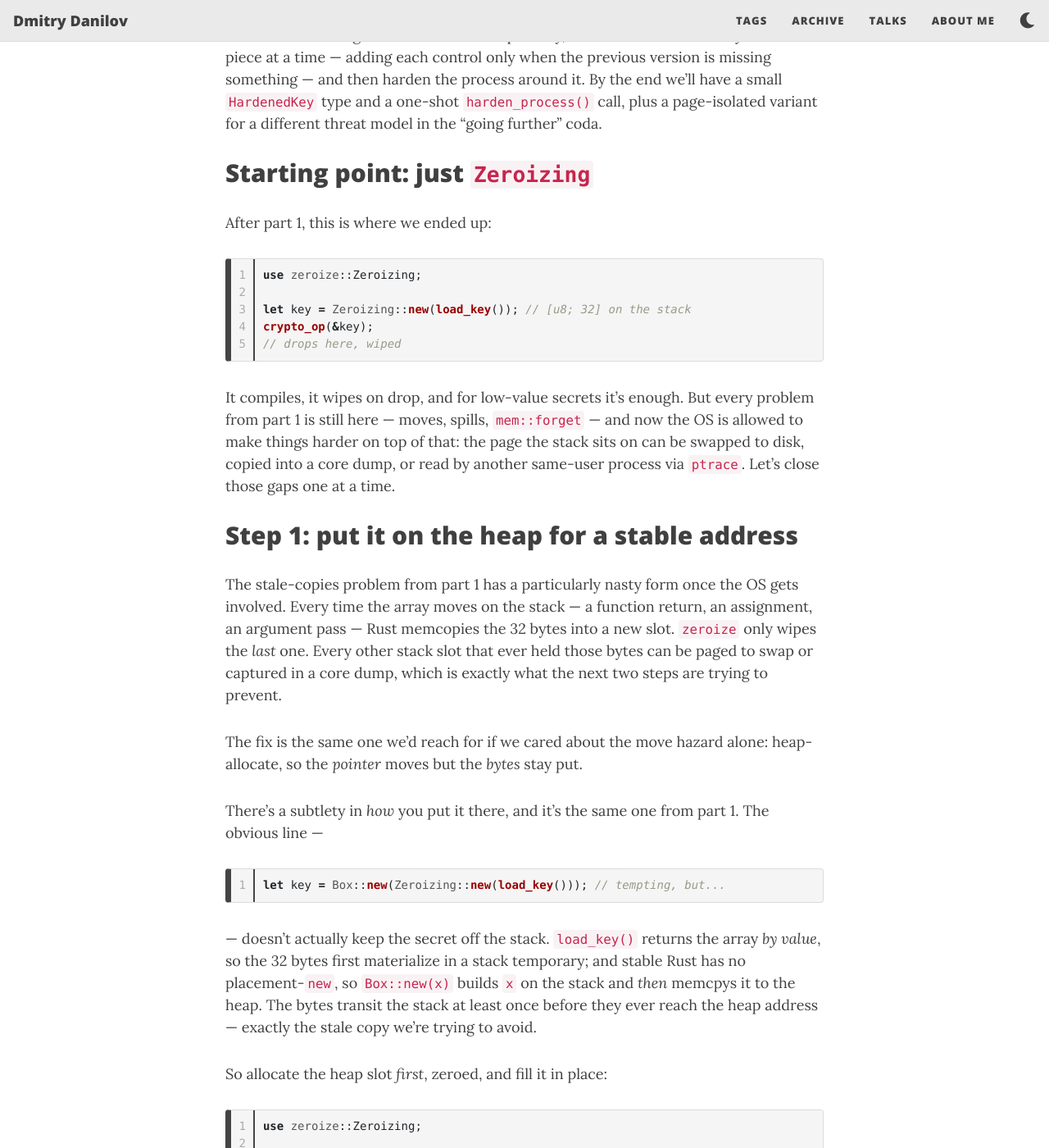
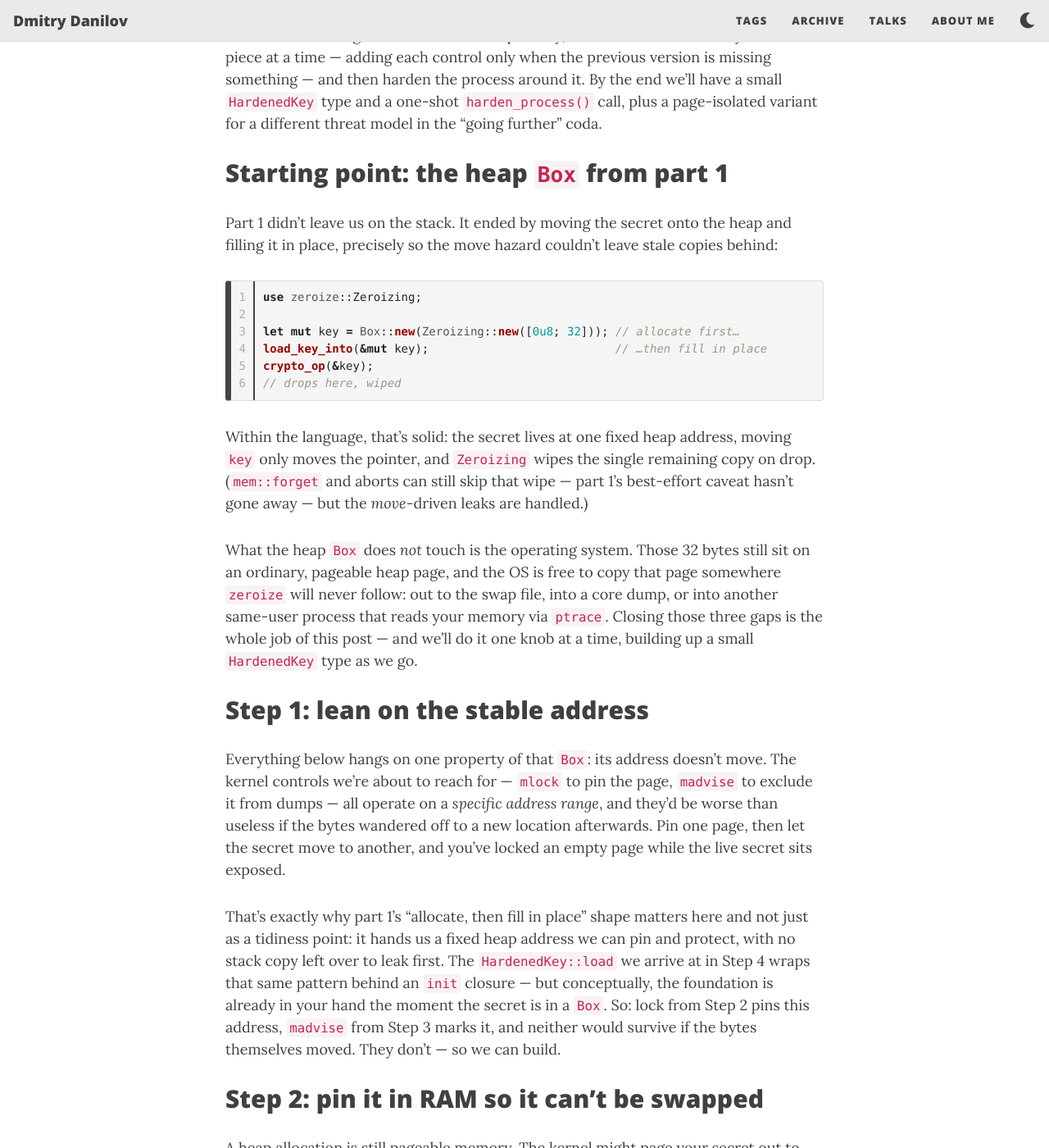
Before and after one commit to f-squirrel/f-squirrel.github.io, a Jekyll site: the page built from _posts/2026-06-25-zeroize-os-hardening.md, in a window 1280 px wide and 1400 px high, scrolled down 691 px. Shown: the whole window at 82% size. Built offline with Jekyll 4.4.1, drawn with Linux system fonts in a browser that asks for light colours; nearby versions of some CDN libraries; some of the changed text lies outside the part shown.

Commit message:
post: move the heap-allocation fix into part 1 where it belongs
The "put the secret on the heap so the pointer moves but the bytes stay
put" fix is a pure language-level move mitigation — which is part 1's
declared scope ("just Rust and the compiler"). Part 1 only alluded to it
twice without ever showing it, while part 2 spent its whole Step 1
re-deriving it under an OS banner.

Part 1: add a "The fix: put the bytes on the heap" subsection as the
direct payoff to the move/stale-copy demo — shows the `Box`, then the
fill-in-place subtlety (allocate zeroed first, then `load_key_into`) to
avoid the construction-time stack copy. Note `SecretBox::init_with_mut`
as secrecy's in-place initializer so the `secrecy` example doesn't read
as ignoring that caveat.

Part 2: take the heap `Box` from part 1 as the starting point (it ended
on the heap, not the stack), and collapse Step 1 to a back-reference
that reframes the now-established stable address as the load-bearing
property the OS controls (mlock/madvise) hang on — no re-derivation.
Keep the "Step 1" heading so downstream references stay valid; make the
two "Box from Step 1" mentions step-agnostic since the Box is now built
in the starting-point block.

Claude-Session: https://claude.ai/code/session_01Aei3xPTKzk7xjRgxwwx5Js

````diff
--- a/_posts/2026-06-22-zeroize.md
+++ b/_posts/2026-06-22-zeroize.md
@@ -132,7 +132,32 @@ Found 4 occurrence(s) of the 32-byte DEADBEEF pattern
 
 And `Copy` types make it trickier still: there's no move-tracking at all, so every use just duplicates the bytes somewhere you can't name. That's the real reason **a secret type should never be `Copy`** — and why `Zeroizing` and `secrecy::SecretBox` deliberately aren't.
 
-In practice, minimize how often the value moves: keep the secret behind a reference, or in a heap-allocated wrapper like `SecretBox` where the pointer moves but the secret bytes stay put.
+### The fix: put the bytes on the heap
+
+The demo above leaks because every by-value hop copies the 32 bytes into a *new stack slot*, and `zeroize` only ever reaches the last one. So the fix is to stop moving the bytes. Move a *pointer* instead:
+
+```rust
+use zeroize::Zeroizing;
+
+let key = Box::new(Zeroizing::new([0u8; 32]));
+```
+
+Now the secret lives at one fixed heap address. Passing `key` to a function, returning it, or tucking it into a struct moves the `Box` — eight bytes of pointer — while the 32 secret bytes stay exactly where they were allocated. There's only ever *one* copy to wipe, and `Zeroizing` wipes it on drop. The whole class of "fossil on the stack" copies from the demo simply can't form, because nothing copies the bytes around anymore.
+
+There's one subtlety, and it's the same stale-copy reasoning one more time. The *obvious* way to fill that `Box` —
+
+```rust
+let key = Box::new(Zeroizing::new(load_key())); // tempting, but…
+```
+
+— doesn't actually keep the secret off the stack. `load_key()` returns the array *by value*, so the bytes first materialize in a stack temporary; and stable Rust has no placement-`new`, so `Box::new(x)` builds `x` on the stack and *then* copies it into the heap. You've just reintroduced exactly the by-value hop the demo punished. To squeeze out that last copy, allocate the heap slot *first* — zeroed, which is harmless on the stack — and fill it in place:
+
+```rust
+let mut key = Box::new(Zeroizing::new([0u8; 32])); // zeros transit the stack — no secret does
+load_key_into(&mut key);                           // the secret is written straight to the heap
+```
+
+This "allocate, then fill in place" shape is the one to reach for whenever the secret must never touch the stack. (It also gives the secret a *stable address* — a property that does nothing for us yet, but becomes the foundation for the OS-level controls in the next post, where the kernel needs a fixed address to pin and protect.)
 
 ## A friendly upgrade: `secrecy`
 
@@ -146,7 +171,7 @@ crypto_op(key.expose_secret());
 println!("{:?}", key);  // SecretBox<[u8; 32]>([REDACTED]) — not your key
 ```
 
-You can only reach the value through `expose_secret()`/`expose_secret_mut()` — so every access is easy to spot in code review — and it won't accidentally show up in `Debug` output or get `serde`-serialized. It's `forbid(unsafe_code)` and intentionally doesn't do `mlock`/`mprotect` — which, as we'll see next time, is a whole separate layer of the problem.
+You can only reach the value through `expose_secret()`/`expose_secret_mut()` — so every access is easy to spot in code review — and it won't accidentally show up in `Debug` output or get `serde`-serialized. (The `Box::new(load_key())` above has the same construct-on-the-stack caveat we just walked through; when that matters, `SecretBox::init_with_mut(|slot| load_key_into(slot))` fills the heap allocation in place instead.) It's `forbid(unsafe_code)` and intentionally doesn't do `mlock`/`mprotect` — which, as we'll see next time, is a whole separate layer of the problem.
 
 ## What no crate can quite reach
 
--- a/_posts/2026-06-25-zeroize-os-hardening.md
+++ b/_posts/2026-06-25-zeroize-os-hardening.md
@@ -17,44 +17,28 @@ There are really three things the OS can do with a secret sitting in your RAM, a
 
 Rather than touring the three controls separately, let's build a hardened key buffer one piece at a time — adding each control only when the previous version is missing something — and then harden the process around it. By the end we'll have a small `HardenedKey` type and a one-shot `harden_process()` call, plus a page-isolated variant for a different threat model in the "going further" coda.
 
-## Starting point: just `Zeroizing`
+## Starting point: the heap `Box` from part 1
 
-After part 1, this is where we ended up:
+Part 1 didn't leave us on the stack. It ended by moving the secret onto the heap and filling it in place, precisely so the move hazard couldn't leave stale copies behind:
 
 ```rust
 use zeroize::Zeroizing;
 
-let key = Zeroizing::new(load_key()); // [u8; 32] on the stack
+let mut key = Box::new(Zeroizing::new([0u8; 32])); // allocate first…
+load_key_into(&mut key);                           // …then fill in place
 crypto_op(&key);
 // drops here, wiped
 ```
 
-It compiles, it wipes on drop, and for low-value secrets it's enough. But every problem from part 1 is still here — moves, spills, `mem::forget` — and now the OS is allowed to make things harder on top of that: the page the stack sits on can be swapped to disk, copied into a core dump, or read by another same-user process via `ptrace`. Let's close those gaps one at a time.
+Within the language, that's solid: the secret lives at one fixed heap address, moving `key` only moves the pointer, and `Zeroizing` wipes the single remaining copy on drop. (`mem::forget` and aborts can still skip that wipe — part 1's best-effort caveat hasn't gone away — but the *move*-driven leaks are handled.)
 
-## Step 1: put it on the heap for a stable address
+What the heap `Box` does *not* touch is the operating system. Those 32 bytes still sit on an ordinary, pageable heap page, and the OS is free to copy that page somewhere `zeroize` will never follow: out to the swap file, into a core dump, or into another same-user process that reads your memory via `ptrace`. Closing those three gaps is the whole job of this post — and we'll do it one knob at a time, building up a small `HardenedKey` type as we go.
 
-The stale-copies problem from part 1 has a particularly nasty form once the OS gets involved. Every time the array moves on the stack — a function return, an assignment, an argument pass — Rust memcopies the 32 bytes into a new slot. `zeroize` only wipes the *last* one. Every other stack slot that ever held those bytes can be paged to swap or captured in a core dump, which is exactly what the next two steps are trying to prevent.
+## Step 1: lean on the stable address
 
-The fix is the same one we'd reach for if we cared about the move hazard alone: heap-allocate, so the *pointer* moves but the *bytes* stay put.
+Everything below hangs on one property of that `Box`: its address doesn't move. The kernel controls we're about to reach for — `mlock` to pin the page, `madvise` to exclude it from dumps — all operate on a *specific address range*, and they'd be worse than useless if the bytes wandered off to a new location afterwards. Pin one page, then let the secret move to another, and you've locked an empty page while the live secret sits exposed.
 
-There's a subtlety in *how* you put it there, and it's the same one from part 1. The obvious line —
-
-```rust
-let key = Box::new(Zeroizing::new(load_key())); // tempting, but...
-```
-
-— doesn't actually keep the secret off the stack. `load_key()` returns the array *by value*, so the 32 bytes first materialize in a stack temporary; and stable Rust has no placement-`new`, so `Box::new(x)` builds `x` on the stack and *then* memcpys it to the heap. The bytes transit the stack at least once before they ever reach the heap address — exactly the stale copy we're trying to avoid.
-
-So allocate the heap slot *first*, zeroed, and fill it in place:
-
-```rust
-use zeroize::Zeroizing;
-
-let mut key = Box::new(Zeroizing::new([0u8; 32])); // zeros on the stack — harmless
-load_key_into(&mut key);                           // secret written straight to the heap
-```
-
-Now the only stack slot that ever held a *secret* is gone, and the 32 bytes live at a fixed heap address that doesn't change just because the owning variable moves around. (The `HardenedKey::load` in Step 4 wraps this fill-in-place pattern behind an `init` closure.) That stable address matters for everything below: the lock from Step 2 will be pinned to it, the `madvise` from Step 3 will be applied to it, and neither would survive if the bytes themselves moved.
+That's exactly why part 1's "allocate, then fill in place" shape matters here and not just as a tidiness point: it hands us a fixed heap address we can pin and protect, with no stack copy left over to leak first. The `HardenedKey::load` we arrive at in Step 4 wraps that same pattern behind an `init` closure — but conceptually, the foundation is already in your hand the moment the secret is in a `Box`. So: lock from Step 2 pins this address, `madvise` from Step 3 marks it, and neither would survive if the bytes themselves moved. They don't — so we can build.
 
 ## Step 2: pin it in RAM so it can't be swapped
 
@@ -89,7 +73,7 @@ let _lock = region::lock(key.as_ptr(), key.len())?;
 // pages stay resident until `_lock` drops, which calls munlock/VirtualUnlock
 ```
 
-The `Box` from Step 1 is doing real work here: the lock points at a heap address that *won't move* if `key` is later passed to another function or stored in a struct. If we'd locked a stack `[0u8; 32]` instead, then moved `key`, the lock would still be pinning the original (now stale) stack page and the live bytes would sit on an unlocked one.
+The heap `Box` is doing real work here: the lock points at a heap address that *won't move* if `key` is later passed to another function or stored in a struct. If we'd locked a stack `[0u8; 32]` instead, then moved `key`, the lock would still be pinning the original (now stale) stack page and the live bytes would sit on an unlocked one.
 
 A note on the sibling call: `region::protect` (i.e. `mprotect`/`VirtualProtect`) is a *different* control. It changes the read/write/execute flags on a page — useful for things like marking a buffer no-access between uses, or making JIT pages executable — but it doesn't stop the kernel from paging that memory out. For "don't swap my secret," reach for `lock`; `protect` is a separate axis. (This is also why `secrecy` says it deliberately does neither — it's leaving the OS-level posture to you.)
 
@@ -107,7 +91,7 @@ If the process crashes, the OS can write your whole address space — secrets an
 
 Before we reach for it though, there's a *real* gotcha worth knowing — and it's the reason the working example for this post ([`examples/zeroize-os-hardening`](https://github.com/f-squirrel/f-squirrel.github.io/tree/master/examples/zeroize-os-hardening)) takes a slightly different shape than you might expect:
 
-> **Linux's `madvise` requires the address to be page-aligned.** `mlock` doesn't (it rounds down internally), but `madvise` does — feed it a non-aligned address and you get `EINVAL`. The `Box` we built in Step 1 hands out *allocator-aligned* memory (8 or 16 bytes), not page-aligned. So a literal "`MADV_DONTDUMP` on the Box" doesn't compile-then-work — it compiles and then fails at runtime.
+> **Linux's `madvise` requires the address to be page-aligned.** `mlock` doesn't (it rounds down internally), but `madvise` does — feed it a non-aligned address and you get `EINVAL`. The heap `Box` we started from hands out *allocator-aligned* memory (8 or 16 bytes), not page-aligned. So a literal "`MADV_DONTDUMP` on the Box" doesn't compile-then-work — it compiles and then fails at runtime.
 
 That leaves two real options:
 
````
